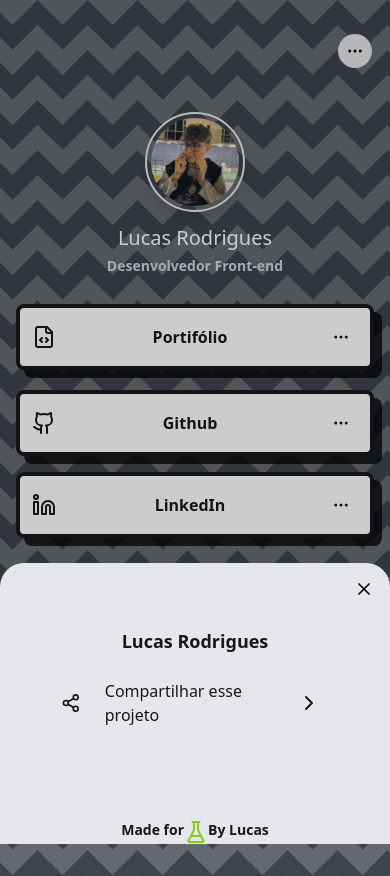
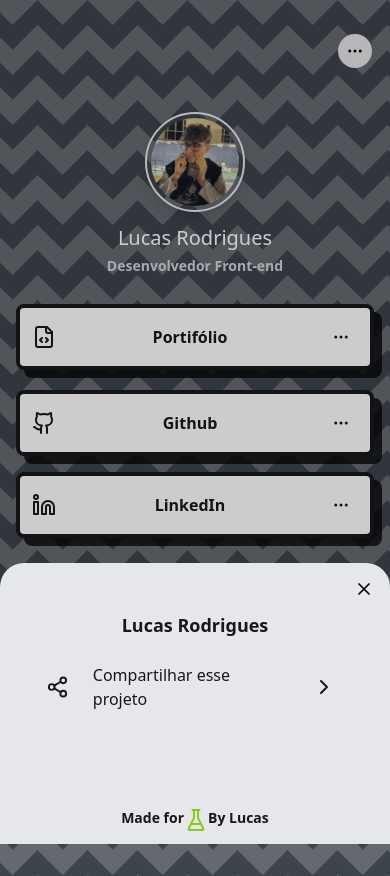
Before and after one commit to rodrigueslucas062/linktree, a Next.js app: page / in a window 390 px wide. Both pictures are taken after a click on the button 354 px from the left and 51 px from the top of the page. Built offline with nearby package versions, Linux system fonts and the light colour scheme.

Commit message:
📱Improvements in modal responsiveness

```diff
--- a/src/components/main/links.js
+++ b/src/components/main/links.js
@@ -60,7 +60,7 @@ const Links = ({ link, titulo, icone }) => {
 
       <Dialog.Portal>
         <Dialog.DialogOverlay className="inset-0 fixed bg-black/20">
-          <Dialog.DialogContent className="fixed z-10 inset-0 md:inset-auto max-md:top-1/2 lg:top-1/2 md:left-1/2 md:-translate-x-1/2 md:-translate-y-1/2 md:max-w-[640px] w-full md:h-[60vh] bg-gray-200 rounded-3xl flex flex-col outline-none overflow-hidden">
+        <Dialog.DialogContent className="fixed z-10 inset-0 md:inset-auto max-md:top-1/2 lg:top-1/2 md:left-1/2 md:-translate-x-1/2 md:-translate-y-1/2 md:max-w-[640px] w-full md:h-[60vh] bg-gray-200 max-md:rounded-t-3xl lg:rounded-3xl flex flex-col outline-none overflow-hidden">
             <Dialog.Close className="hover:bg-gray-300 p-2 rounded-full absolute top-2 right-2">
               <X className="size-5" />
             </Dialog.Close>
--- a/src/components/navbar/Navbar.jsx
+++ b/src/components/navbar/Navbar.jsx
@@ -35,12 +35,12 @@ const Navbar = () => {
 
                     <Dialog.Portal>
                         <Dialog.DialogOverlay className="inset-0 fixed bg-black/20">
-                            <Dialog.DialogContent className="fixed z-10 inset-0 md:inset-auto max-md:top-2/3 lg:top-1/3 md:left-1/2 md:-translate-x-1/2 md:-translate-y-1/2 md:max-w-[640px] w-full md:h-[60vh] bg-gray-200 rounded-t-3xl flex flex-col outline-none overflow-hidden">
+                            <Dialog.DialogContent className="fixed z-10 inset-0 md:inset-auto max-md:top-2/3 lg:top-1/2 md:left-1/2 md:-translate-x-1/2 md:-translate-y-1/2 md:max-w-[640px] w-full md:h-[60vh] bg-gray-200 max-md:rounded-t-3xl lg:rounded-3xl flex flex-col outline-none overflow-hidden">
                                 <Dialog.Close className="hover:bg-gray-300 p-2 rounded-full absolute top-2 right-2">
                                     <X className="size-5" />
                                 </Dialog.Close>
-                                <div className="flex items-center justify-center gap-3 p-5">
-                                    <div className="rounded-lg mt-8 inline-block m-1 p-3 w-5/6 relative text-zinc-900">
+                                <div className="flex items-center justify-center gap-3 p-4">
+                                    <div className="rounded-lg mt-8 inline-block w-5/6 relative text-zinc-900">
                                         <div className="flex flex-col items-center justify-center">
                                             <span className="font-semibold text-zinc-900 text-lg">Lucas Rodrigues</span>
                                             <div className="flex mt-6 items-center justify-around gap-6">
@@ -52,9 +52,9 @@ const Navbar = () => {
                                             </div>
                                         </div>
                                         <div className="relative flex justify-center items-center">
-                                            <div className="fixed flex bottom-0">
+                                            <div className="fixed flex bottom-0 mb-3">
                                                 <span className="text-sm text-zinc-900 font-semibold">Made for </span>
-                                                <FlaskConical className="text-lime-500"/>{" "}
+                                                <FlaskConical className="text-lime-500" />{" "}
                                                 <span className="text-sm text-zinc-900 font-semibold">By Lucas</span>
                                             </div>
                                         </div>
```
